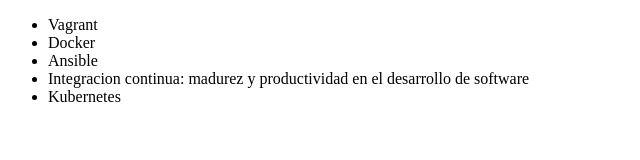
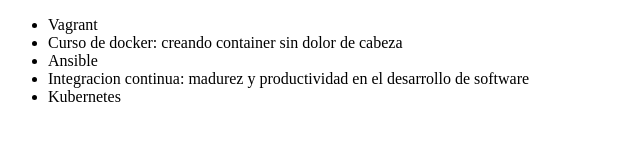
Before and after one commit to AyalaDeyvis/alura-git, a plain HTML site: page index.html in a window 1280 px wide. Shown: the whole page, without its empty margins (0-640 px from the left). Drawn offline with Linux system fonts and the light colour scheme.

Commit message:
modificando en titulo del curso de docker

```diff
--- a/index.html
+++ b/index.html
@@ -7,7 +7,7 @@
 <body>
      <ul>
          <li> Vagrant </li>
-         <li> Docker </li>
+         <li> Curso de docker: creando container sin dolor de cabeza </li>
          <li> Ansible </li>
          <li> Integracion continua: madurez y productividad en el desarrollo de software </li>
          <li> Kubernetes </li>
```
